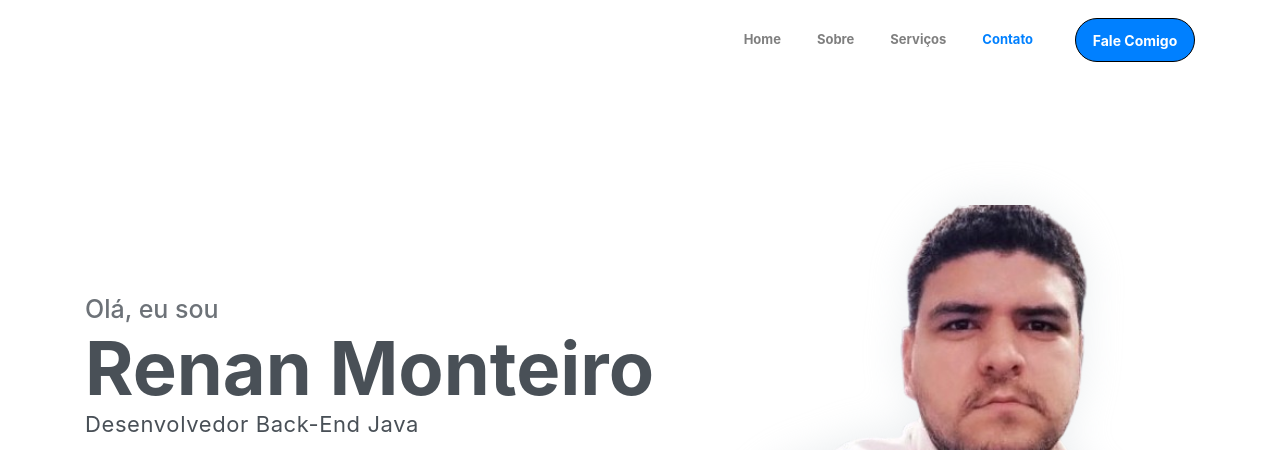
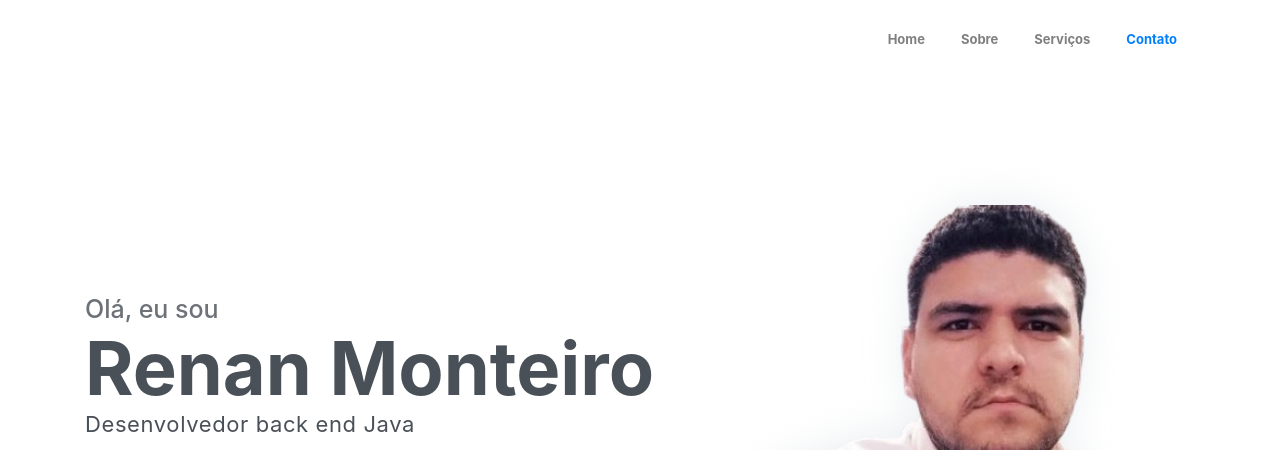
Before and after one commit to renanmonteiroo/renanmonteiroo.github.io, a plain HTML site: page index.html in a window 1280 px wide. Shown: the top 450 px of the page. Drawn offline with Linux system fonts and the light colour scheme.

Commit message:
Update index.html

```diff
--- a/index.html
+++ b/index.html
@@ -43,11 +43,11 @@
                     <li class="nav-item">
                         <a class="nav-link" href="#contact">Contato</a>
                     </li>
-                    <li class="nav-item">
+                    <!-- <li class="nav-item">
                         <a class="- btn btn-primary rounded ml-4"
                         href="https://wa.me/5581996230817?text=Ol%C3%A1%2C+peguei+seu+contato+no+site+do+seu+portfólio %21"
                             target="_blank">Fale Comigo</a>
-                    </li>
+                    </li> -->
                 </ul>
             </div>
         </div>
@@ -60,7 +60,7 @@
             <div class="infos">
                 <h6 class="subtitle">Olá, eu sou</h6>
                 <h6 class="title">Renan Monteiro</h6>
-                <p>Desenvolvedor Back-End Java</p>
+                <p>Desenvolvedor back end Java</p>
 
                 <div class="buttons pt-3">
                     <a target="_blank"
```
